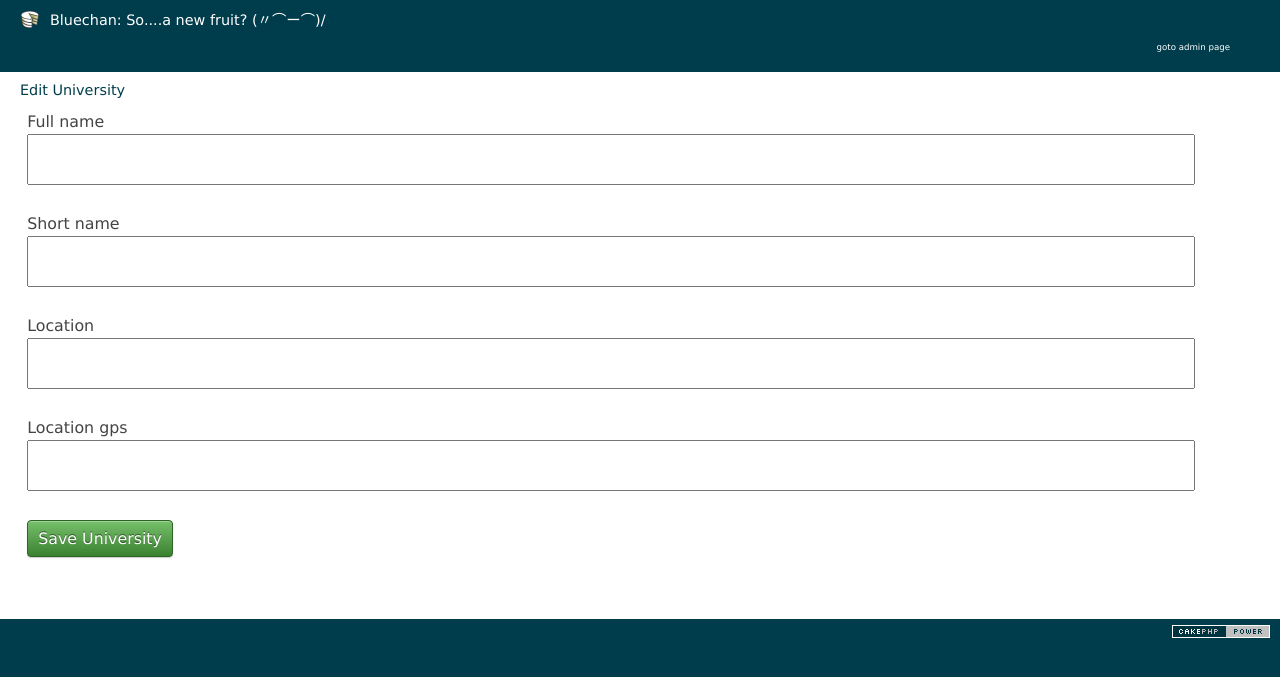
After one commit to Ehrlick/bluechan, a CakePHP app: the page made by app/View/Universities/admin_edit.ctp in a window 1280 px wide. The commit adds this page. Shown: the top 677 px of the page. Run offline with PHP 8.4 and a stand-in for CakePHP, Linux system fonts and the light colour scheme; the template is opened without the code that fills it, so the values that code supplies are empty; form fields are guessed from the names that the template uses; some libraries are stand-ins or nearby versions.

Commit message:
add edit

```diff
--- /dev/null
+++ b/app/View/Universities/admin_edit.ctp
@@ -0,0 +1,9 @@
+
+<h1>Edit University</h1>
+<?php
+    echo $this->Form->create('University', array('action' => 'edit'));
+    echo $this->Form->input('full_name');
+	echo $this->Form->input('short_name');
+	echo $this->Form->input('location', array('rows' => '2'));
+	echo $this->Form->input('location_gps');
+	echo $this->Form->end('Save University');
```
Also changed, not shown: app/Controller/UniversitiesController.php (+24 -0 lines), app/View/Universities/admin_index.ctp (+9 -0 lines), app/View/Universities/view.ctp (added, +7 -0 lines).
